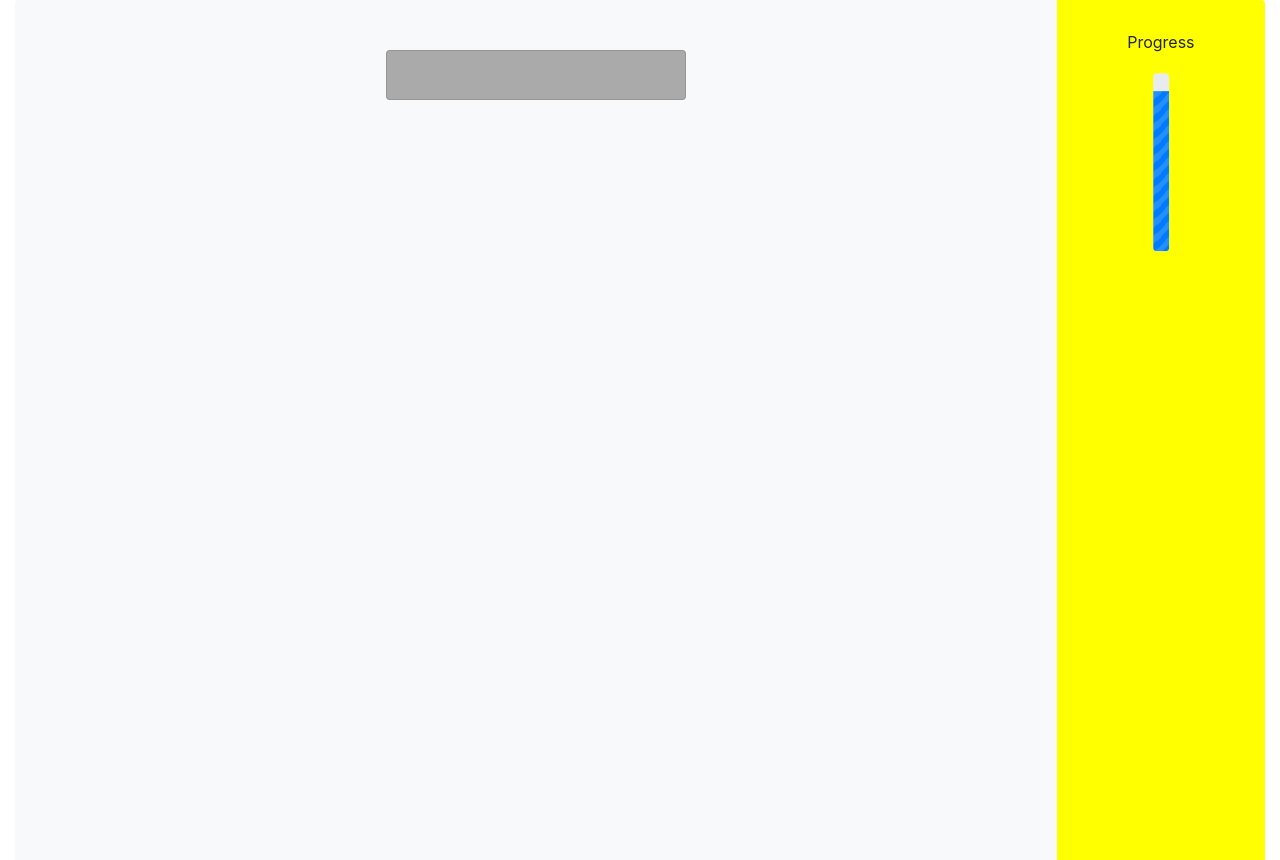
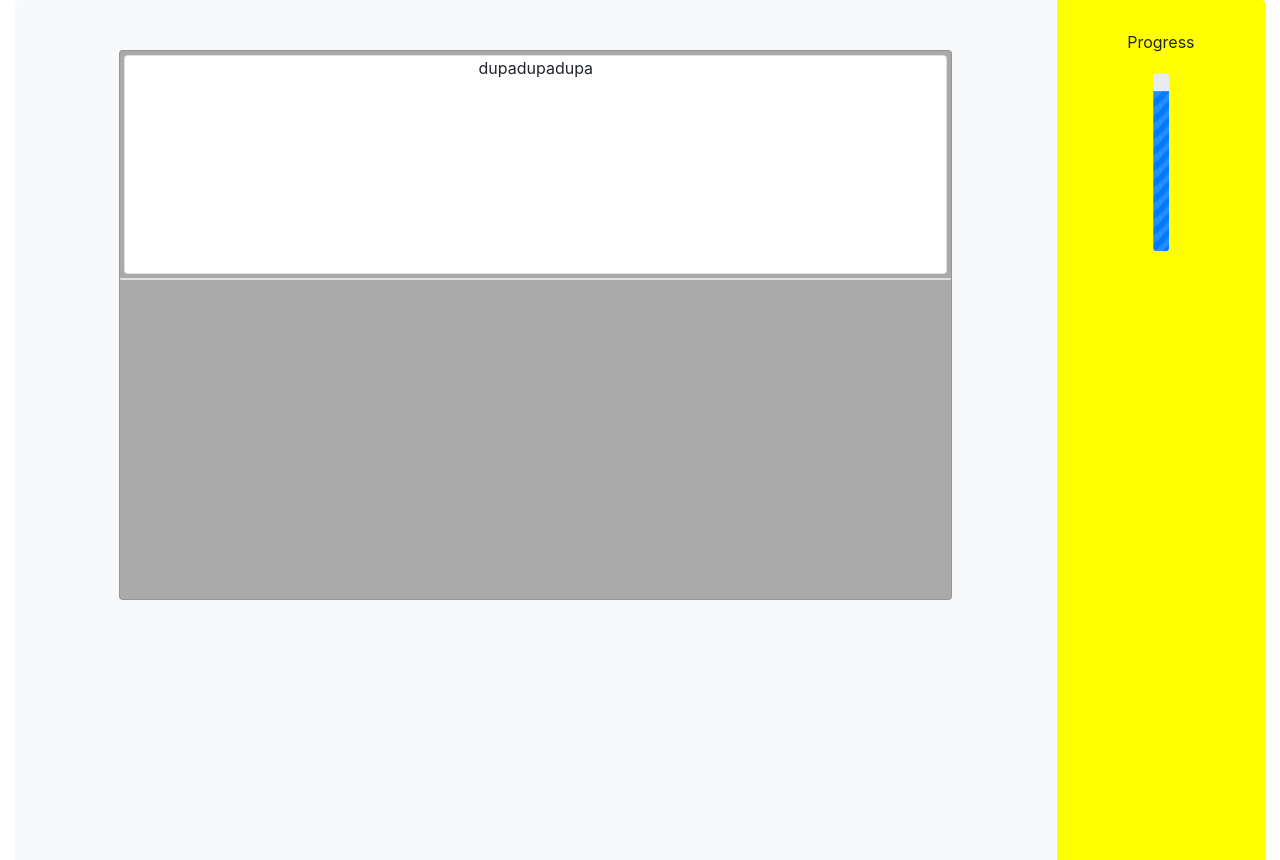
Before and after one commit to KrzysztofSzustkiewicz/Are-you-amazing-, a Flask app: page / in a window 1280 px wide. Shown: the part 56-916 px from the top of the page. Run offline with Flask 2, Linux system fonts and the light colour scheme; some libraries are stand-ins or nearby versions.

Commit message:
gamecard and questioncard

```diff
--- a/static/style/style.css
+++ b/static/style/style.css
@@ -27,16 +27,24 @@ html, body {
     transform: rotate(-90deg);
 }
 
-#question {
+#gameField {
     text-align: center;
-    height: 50px;
-    width: 300px;
+    height: 60%;
+    width: 80%;
     position: absolute;
     top: 50px;
     left: 50%;
-    margin-left: -150px;
+    margin-left: -40%;
     background: #aaaaaa;
 }
+
+    #questionCard {
+        width: 99%;
+        height: 40%;
+        margin: 0.5%;
+        text-align: center;
+        position: relative;
+    }
 
 #gameBoard {
     position: relative;
--- a/templates/index.html
+++ b/templates/index.html
@@ -24,7 +24,12 @@
             </div>
         </div>
         <div class="section float-left col-10 bg-light h-100 rounded-left" id="gameBoard">
-            <div id="question" class="card rounded"></div>
+            <div id="gameField" class="card rounded">
+                <div class="card rounded" id="questionCard">
+                    dupadupadupa
+                </div>
+                <div class="card rounded" id="answerContainer"></div>
+            </div>
         </div>
         <div class="section float-right col-2 h-100 rounded-right" id="gameBar">
             <p> Progress </p>
```
